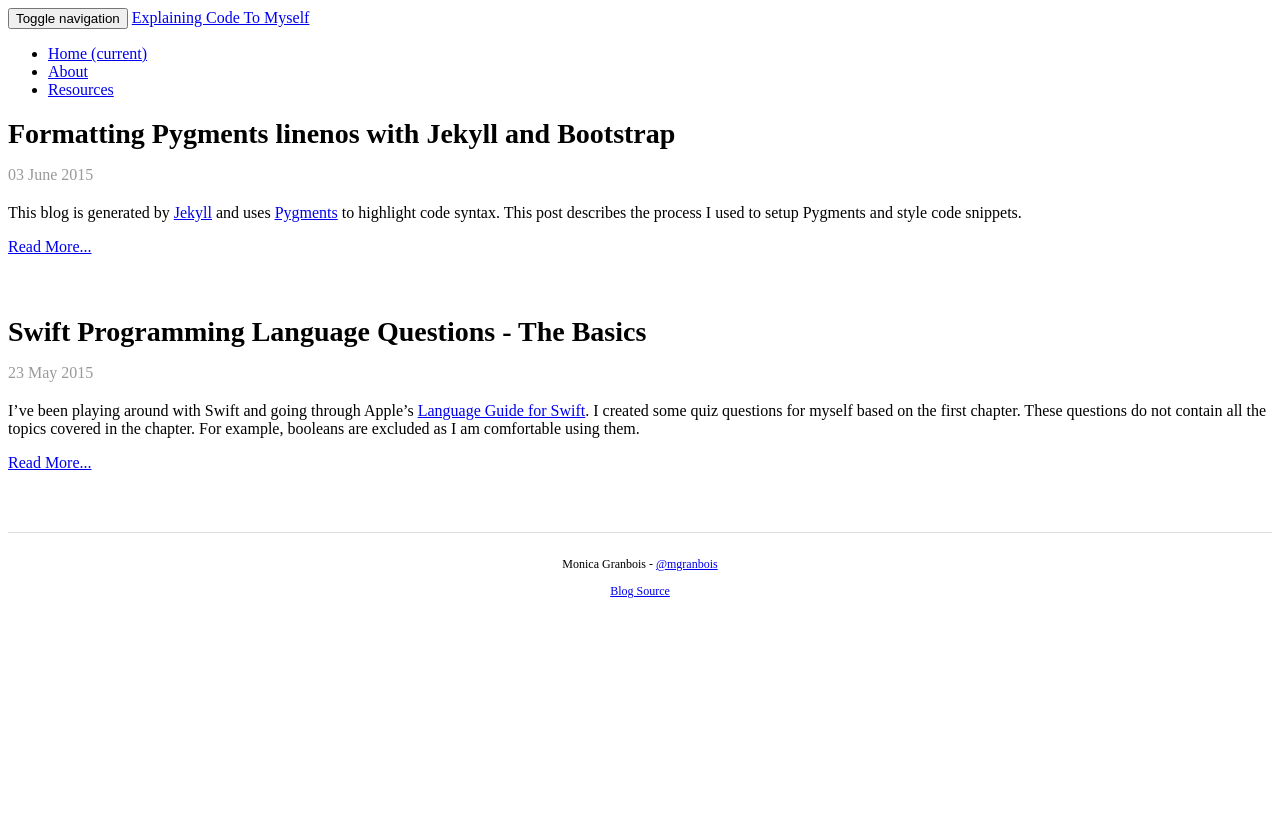
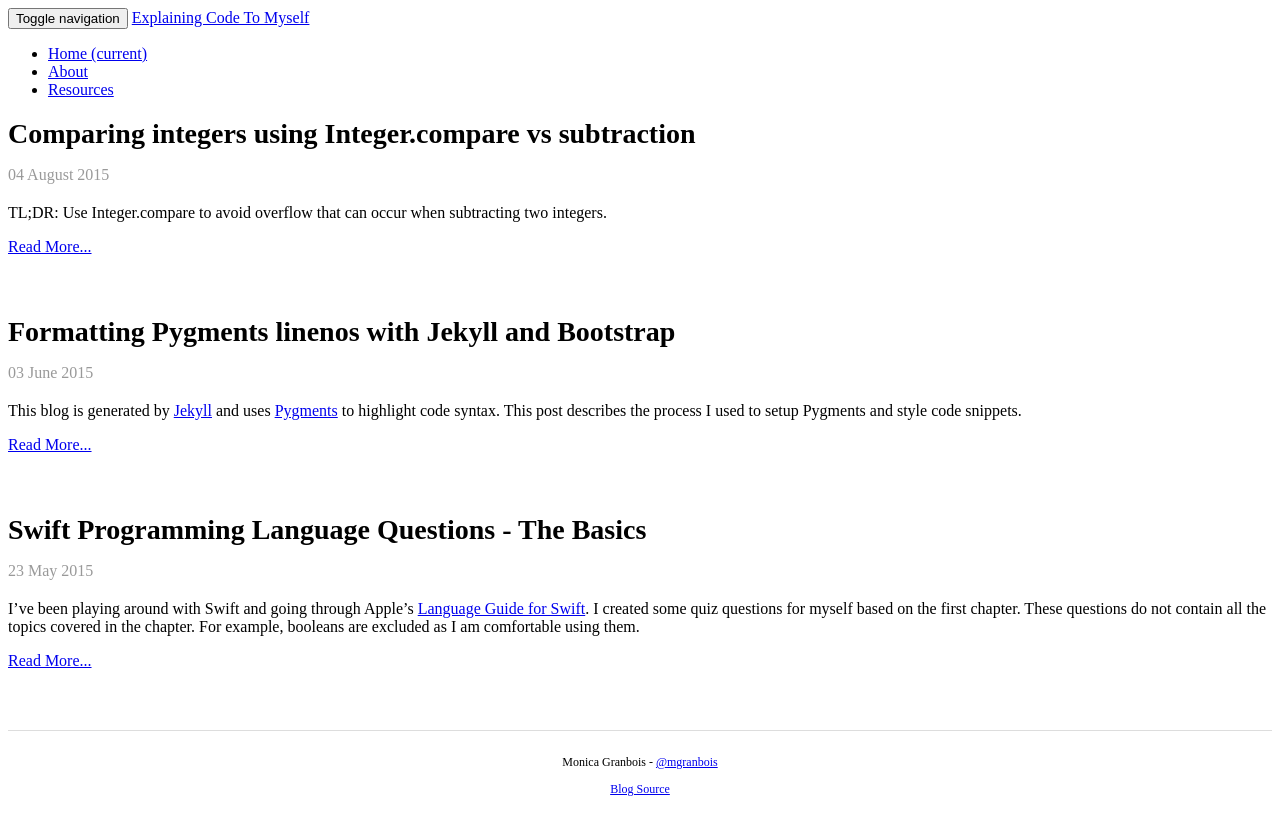
Before and after one commit to MonicaG/MonicaG.github.io, a Jekyll site: the page built from index.html, in a window 1280 px wide. Shown: the top 835 px of the page. Built offline with Jekyll 4.4.1, drawn with Linux system fonts in a browser that asks for light colours; nearby versions of some CDN libraries; the list of posts is cut into pages by our own code; a style sheet for code colours, icons or effects is not loaded; some of the changed lines change nothing that is shown.

Commit message:
New blog post about integer compare

```diff
--- /dev/null
+++ b/_posts/2015-08-04-comparing-integers-using-integercompare-vs-subtraction.md
@@ -0,0 +1,62 @@
+---
+layout: post
+title: Comparing integers using Integer.compare vs subtraction
+category: java
+desc: Why you should use Integer.compare rather than subtracting to integers when comparing values
+---
+
+TL;DR: Use Integer.compare to avoid overflow that can occur when subtracting two integers.
+
+I took the [Oracle's Java 8 MOOC: Lamdbas And Streams](https://apexapps.oracle.com/pls/apex/f?p=44785:145:0::::P145_EVENT_ID,P145_PREV_PAGE:4887,143) class.  I had a question about using Integer.compare that arose from one of the homework questions.  I am recording the question and answer here so I can find it easily in the future, instead of having it buried in a thread about a homework assignment using the Streams API.  The original post is on the [Oracle community forums](https://community.oracle.com/message/13227819#13227819).
+
+My question was:
+
+> My answers were pretty similar to what has already been posted.  However, for the sort in question 7 I did:
+
+{% highlight java %}
+ .sorted((word1, word2) -> Integer.compare(word1.length(), word2.length()))
+{% endhighlight %}
+
+> whereas most implementations in this thread have done something like:
+
+{% highlight java %}
+ .sorted((word1, word2) -> word1.length() - word2.length())
+{% endhighlight %}
+>
+> Is there any advantage to using subtraction vs using the Integer.compare method?  Or is just different ways of doing the same thing?
+
+The reply from [Stuart Marks-Oracle](https://community.oracle.com/people/Stuart%20Marks-Oracle?customTheme=otn) was:
+
+>For this particular problem, there is essentially no difference. However, there are cases when comparing integers, where writing a comparator that simply subtracts the two values can fail to produce the right answer. Consider the following:
+>
+
+{% highlight java %}
+List<Integer> list = Arrays.asList(Integer.MAX_VALUE, -1, 0, 1, Integer.MIN_VALUE);
+list.sort((i1, i2) -> i1 - i2);
+System.out.println(list);
+
+// output
+[-1, 0, 1, 2147483647, -2147483648]
+{% endhighlight %}
+
+>
+> This is clearly wrong. Can you see why? Overflow, that's why! When comparing numbers of extreme magnitude, such as MAX_VALUE and -1, these are subtracted, giving a result with the wrong sign. That's why the sorting fails in the case. The correct way to compare integers is, as you note, using Integer.compare():
+>
+
+{% highlight java %}
+List<Integer> list = Arrays.asList(Integer.MAX_VALUE, -1, 0, 1, Integer.MIN_VALUE);
+list.sort(Integer::compare);
+System.out.println(list);
+
+// output
+[-2147483648, -1, 0, 1, 2147483647]
+ {% endhighlight %}
+
+> There's nothing magical about Integer.compare(). It's basically a conditional expression that uses comparison operations instead of subtraction:
+>
+{% highlight java %}
+	return (x < y) ? -1 : ((x == y) ? 0 : 1);
+{% endhighlight %}
+
+>
+> In the exercise, string lengths are always non-negative, so subtracting them cannot result in overflow. However, I always recommend using Integer.compare(), so that you don't have to prove that overflow cannot occur.
--- a/css/blog.css
+++ b/css/blog.css
@@ -60,6 +60,11 @@ h6,
   font-size: 12px;
 }
 
+blockquote {
+  font-size: inherit;
+  border-left: 5px solid #D1D7DD;
+}
+
 .navbar {
     border-radius: 0px;
 }
```
Also changed, not shown: Gemfile.lock.
